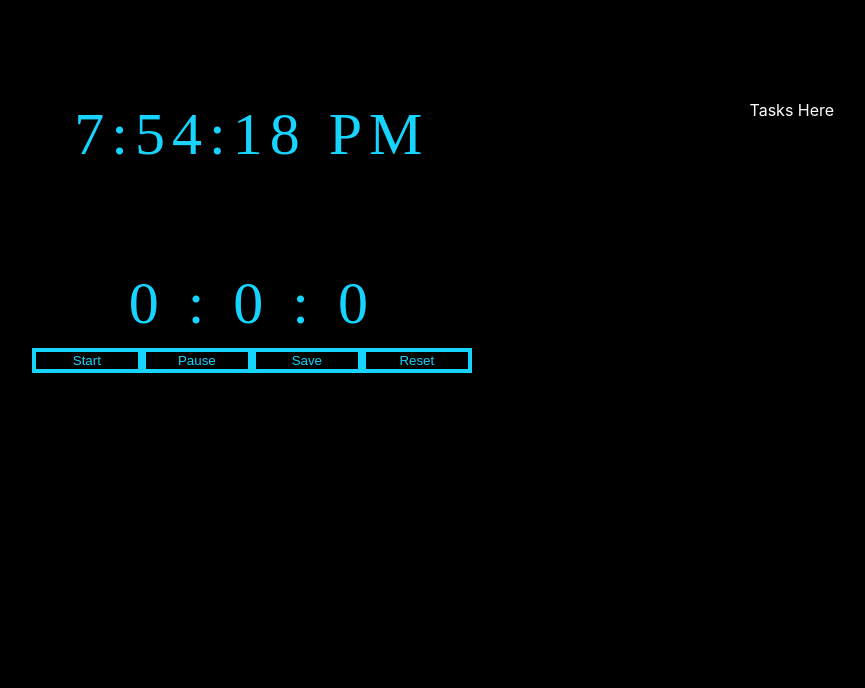
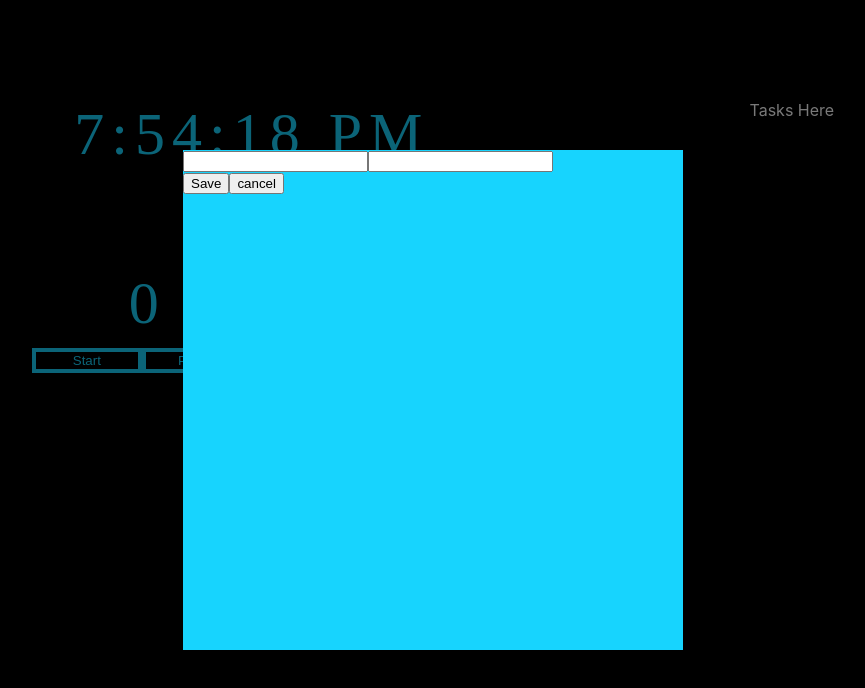
Before and after one commit to ahmed-saifulla/time-tracker, a React (Create React App) app: page / in a window 1280 px wide. Both pictures are taken after a click on the button "Save". Shown: the top 688 px of the page, without its empty margins (207-1072 px from the left). Built offline with nearby package versions, Linux system fonts and the light colour scheme; the HTML template or start-up script is replaced by a standard one.

Commit message:
open modal

```diff
--- a/src/App.js
+++ b/src/App.js
@@ -7,6 +7,7 @@ function App() {
   const [isStart, setIsStart] = useState(false)
   const [isPause, setIsPause] = useState(false)
   const [liveStopWatch, setLiveStopWatch] = useState({hh: 0 , mm: 0, ss: 0})
+  const [isModalOpen, setIsModalOpen] = useState(false)
 
   const updateTime = () => {
     let liveDate = new Date()
@@ -62,6 +63,7 @@ function App() {
 
 
   return (
+    <>
       <div className="App">
         <div className="timer">
           <div className="clock">
@@ -84,7 +86,9 @@ function App() {
               setIsStart(false)
               setIsPause(true)
             }}>Pause</button>
-          <button className="btn">Save</button>
+            <button className="btn" onClick={() => {
+              setIsModalOpen(true)
+            }}>Save</button>
             <button className="btn" onClick={() => {
               setIsStart(false)
               setIsPause(false)
@@ -95,10 +99,36 @@ function App() {
           </div>
         </div>
 
+
+
         <div className="tasks">
           Tasks Here
         </div>
       </div>
+
+      {isModalOpen ?
+        <div className="modal">
+        <div className="modal-content">
+          <form action="">
+
+            <label htmlFor=""></label>
+            <input type="text" />
+
+            <label htmlFor=""></label>
+            <input type="text" />
+
+            <div className="modal-footer">
+              <button>Save</button>
+              <button onClick={() => {
+                setIsModalOpen(false)
+              }}>cancel</button>
+            </div>
+
+          </form>
+        </div>
+      </div>
+      : null}
+    </>
   );
 }
 
--- a/src/index.css
+++ b/src/index.css
@@ -63,3 +63,23 @@ body {
 .tasks{
   color: #fff;
 }
+
+.modal{
+  width: 100vw;
+  height: 100vh;
+  background-color: rgba(0, 0, 0, 0.525);
+
+  position: absolute;
+  top: 0;
+  left: 0;
+
+  display: flex;
+  justify-content: center;
+  align-items: center;
+}
+
+.modal-content{
+  background-color: #17D4FE;
+  width: 500px;
+  height: 500px;
+}
```
Lines whose indentation alone changed are shown as unchanged.
